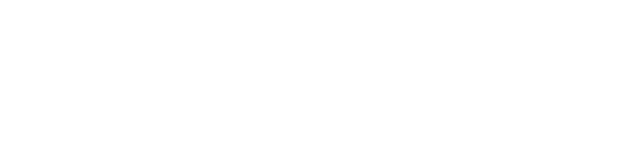
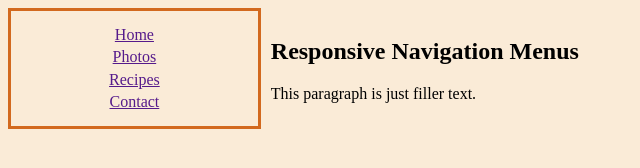
Before and after one commit to TwinklingZtar/week9, a plain HTML site: page index.html in a window 1280 px wide. Shown: the whole page, without its empty margins (0-640 px from the left). Drawn offline with Linux system fonts and the light colour scheme.

Commit message:
practice with css structure and media links for different screen sizes

```diff
--- a/index.html
+++ b/index.html
@@ -4,9 +4,19 @@
     <meta charset="UTF-8">
     <meta http-equiv="X-UA-Compatible" content="IE=edge">
     <meta name="viewport" content="width=device-width, initial-scale=1.0">
+    <link rel="stylesheet" href="./stylesheets/stylesheet.css">
     <title>Document</title>
 </head>
 <body>
-
+    <nav>
+        <a href="">Home</a>
+        <a href="">Photos</a>
+        <a href="">Recipes</a>
+        <a href="">Contact</a>
+    </nav>
+    <section>
+        <h2> Responsive Navigation Menus</h2>
+        <p>This paragraph is just filler text.</p>
+    </section>
 </body>
 </html>
--- a/stylesheets/stylesheet.css
+++ b/stylesheets/stylesheet.css
@@ -0,0 +1,47 @@
+/* this is the css styling for mobile */
+body{
+    background-color: antiquewhite;
+}
+
+nav{
+    display:flex;
+    justify-content: space-around;
+    border: solid 3px chocolate ;
+
+}
+
+/* breakpoint for desktop */
+@media screen and (min-width: 600px) {
+    body{
+        display: grid;
+        grid-template-columns: 1fr 4fr;
+    }
+    nav{
+        columns: 1/2;
+        display: flex;
+        flex-direction: column;
+        justify-content: space-evenly;
+        align-items: center;
+        padding: 10px;
+    }
+    section{
+        padding: 10px;
+        columns: 2/3;
+    }
+}
+
+
+/* this is the breakpoint for tablet */
+/* @media screen and (min-width: 500px) {
+    body{
+        background-color: red;
+    }
+} */
+
+
+/* this is the break point for laptop */
+/* @media screen and (min-width: 900px) {
+    body{
+        background-color: green;
+    }
+} */
```
